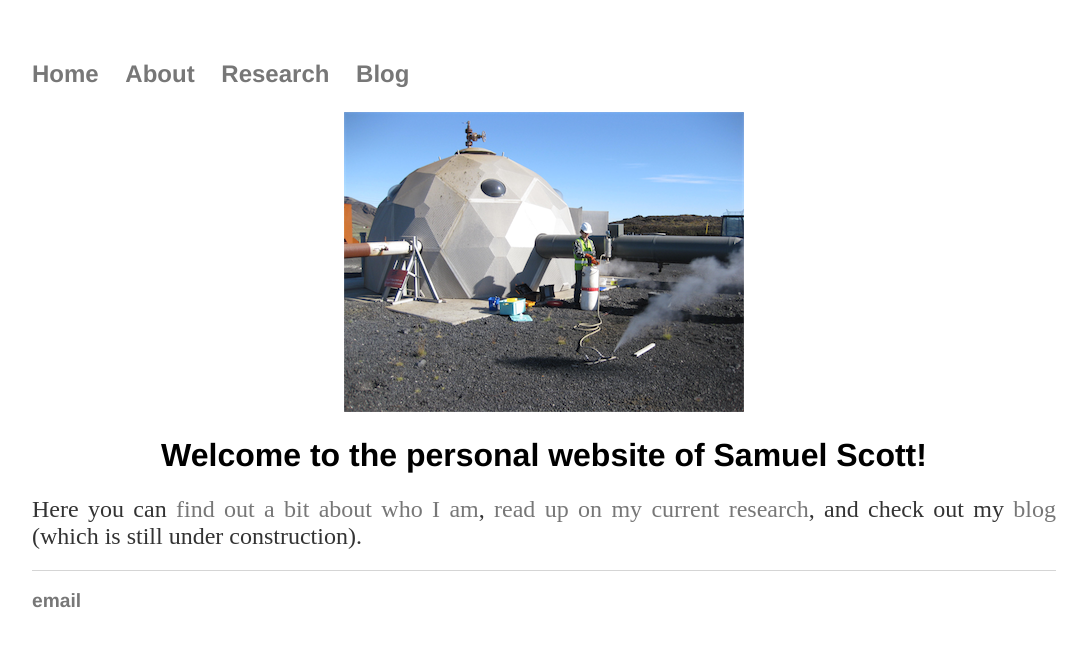
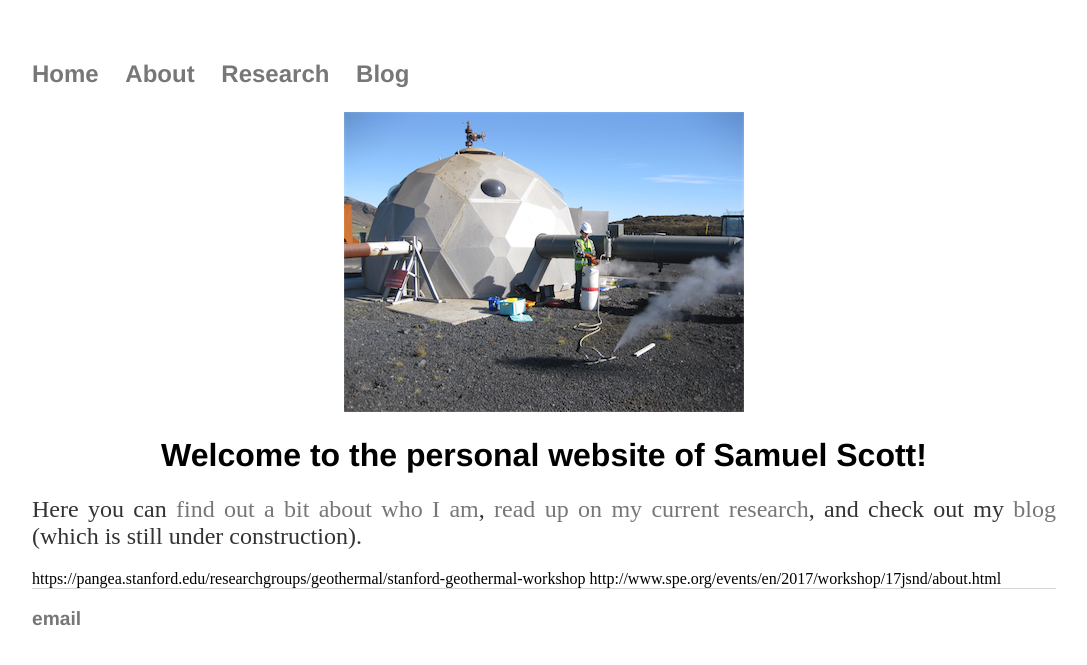
Before and after one commit to two-phaseflow/two-phaseflow.github.io, a Jekyll site: the page built from index.html, in a window 1280 px wide. Shown: the top 665 px of the page, without its empty margins (96-1183 px from the left). Built offline with Jekyll 4.4.1, drawn with Linux system fonts in a browser that asks for light colours; some of the changed lines change nothing that is shown.

Commit message:
Update index.html

```diff
--- a/index.html
+++ b/index.html
@@ -10,4 +10,7 @@ title: Samuel Scott's personal website
 	<h2>Here you can <a href="/about">find out a bit about who I am</a>, <a href="/research">read up on my current research</a>, and check
 		out my <a href="/blog">blog</a> (which is still under construction). </h2>
 
+	https://pangea.stanford.edu/researchgroups/geothermal/stanford-geothermal-workshop
+	http://www.spe.org/events/en/2017/workshop/17jsnd/about.html
+
 </div><!-- /.blurb -->
```
